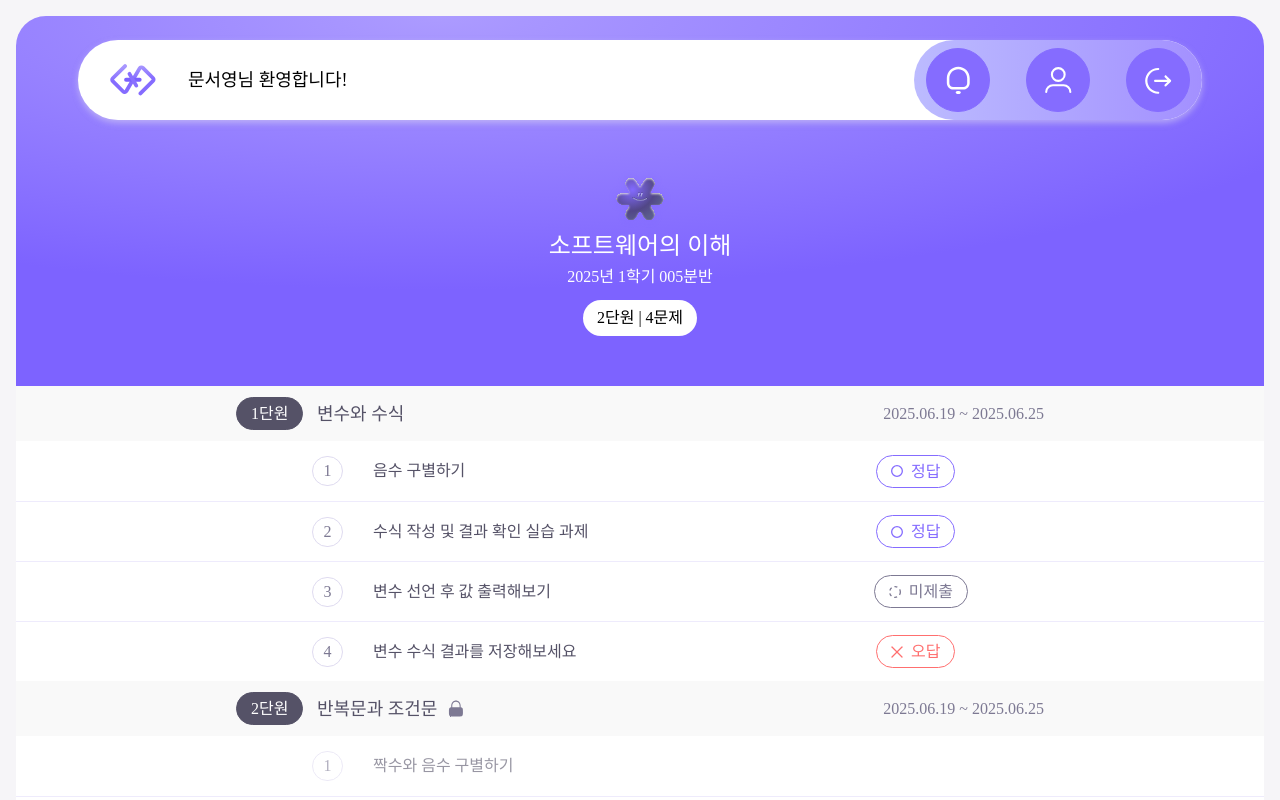
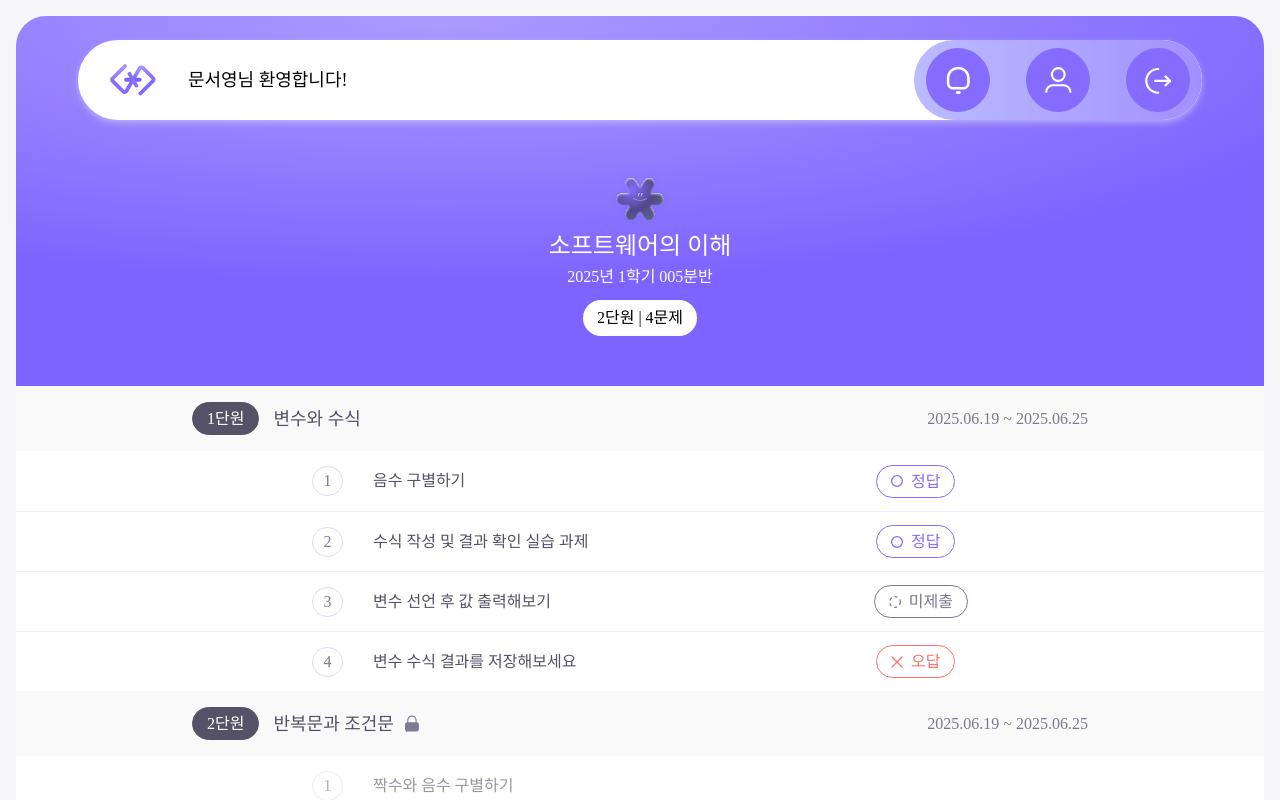
Before and after one commit to 2025-snowCode/snowCode-Client, a React (Vite) app: page /student/course/1 in a window 1280 px wide. Built offline with nearby package versions, Linux system fonts and the light colour scheme; a web font is replaced by a local one.

Commit message:
#27 refactor: UnitHeader 컴포넌트 시멘틱 및 스타일 개선

```diff
--- a/src/pages/course-overview/ui/UnitHeader.tsx
+++ b/src/pages/course-overview/ui/UnitHeader.tsx
@@ -1,5 +1,6 @@
-import lock from '@/assets/images/lock.svg';
+import Lock from '@/assets/svg/lock.svg?react';
 import Badge from '@/components/common/Badge';
+import {formatDate} from '@/utils/course';
 
 interface UnitHeaderProps {
   index: number;
@@ -16,22 +17,31 @@ const UnitHeader = ({
   releaseDate,
   dueDate,
 }: UnitHeaderProps) => {
+  const deadline = `${formatDate(releaseDate)} ~ ${formatDate(dueDate)}`;
+
   return (
-    <div className='h-[55px] bg-gray flex items-center px-55 whitespace-nowrap'>
-      <div className='flex items-center w-70%'>
-        <Badge variant='index' kind='unit'>
-          {index}
-        </Badge>
-        <span className='pl-[13.5px] pr-[10.5px] text-lg text-secondary-black font-medium'>
-          {title}
-        </span>
-        {!isOpen && <img src={lock} alt='잠금' />}
+    <header className='bg-gray w-full p-4'>
+      <div className='max-w-4xl mx-auto flex items-center justify-between'>
+        {/* 좌측: 인덱스, 제목, 잠금 아이콘 */}
+        <div className='min-w-0 flex items-center gap-3.5'>
+          <Badge variant='index' kind='unit'>
+            {index}
+          </Badge>
+
+          <div className='flex items-center gap-2.5'>
+            <h3 className='truncate text-lg text-secondary-black font-medium'>
+              {title}
+            </h3>
+            {!isOpen && <Lock className='shrink-0' />}
+          </div>
+        </div>
+
+        {/* 우측: 데드라인 */}
+        <div className='shrink-0 text-base text-light-black font-normal min-w-0 whitespace-nowrap'>
+          <time dateTime={releaseDate}>{deadline}</time>
+        </div>
       </div>
-      <span className='w-10% text-base text-light-black font-normal ml-auto'>{`${releaseDate.replaceAll(
-        '-',
-        '.'
-      )} ~ ${dueDate.replaceAll('-', '.')}`}</span>
-    </div>
+    </header>
   );
 };
 
```
Also changed, not shown: src/assets/svg/lock.svg (renamed from src/assets/images/lock.svg).
